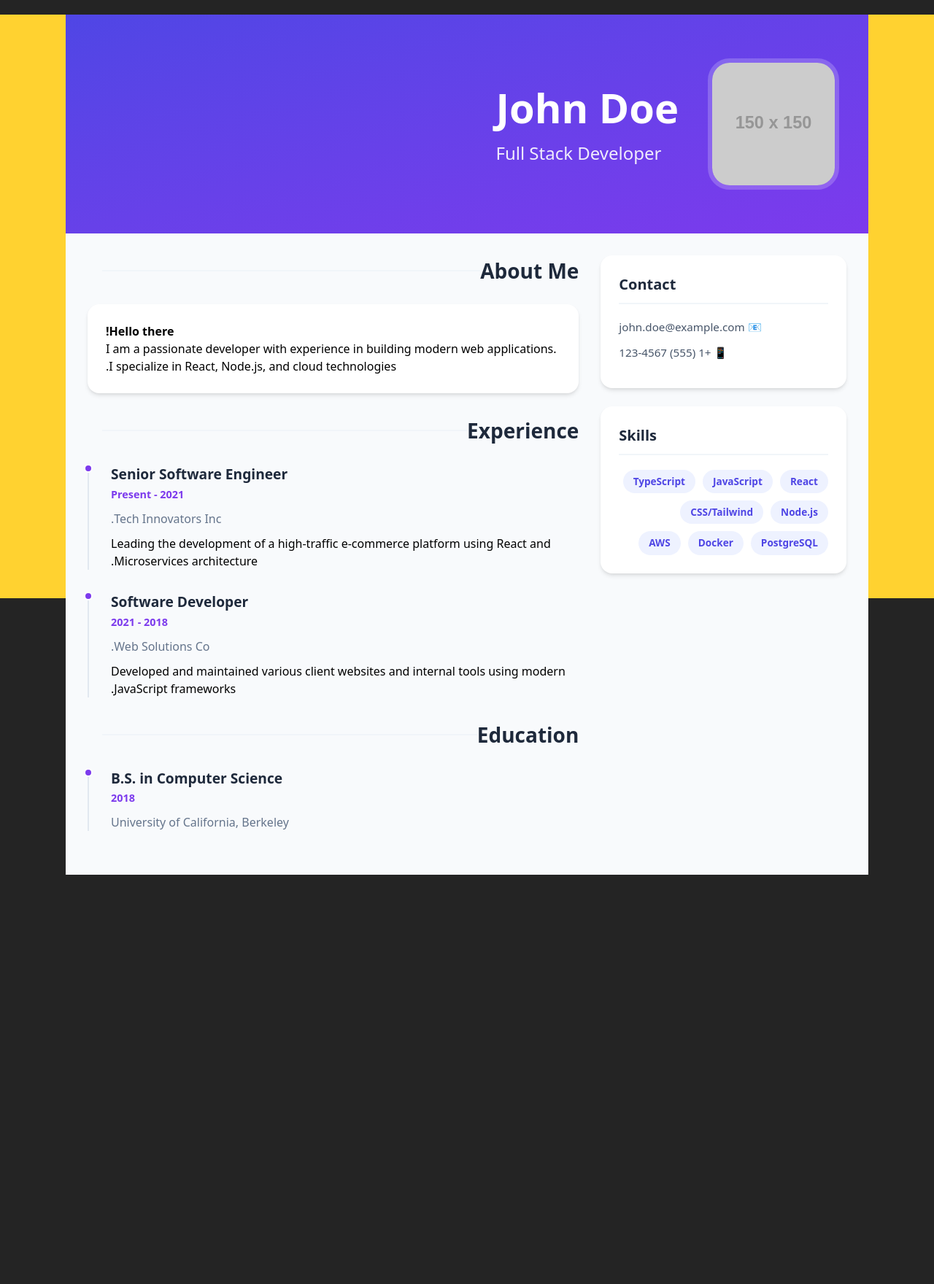
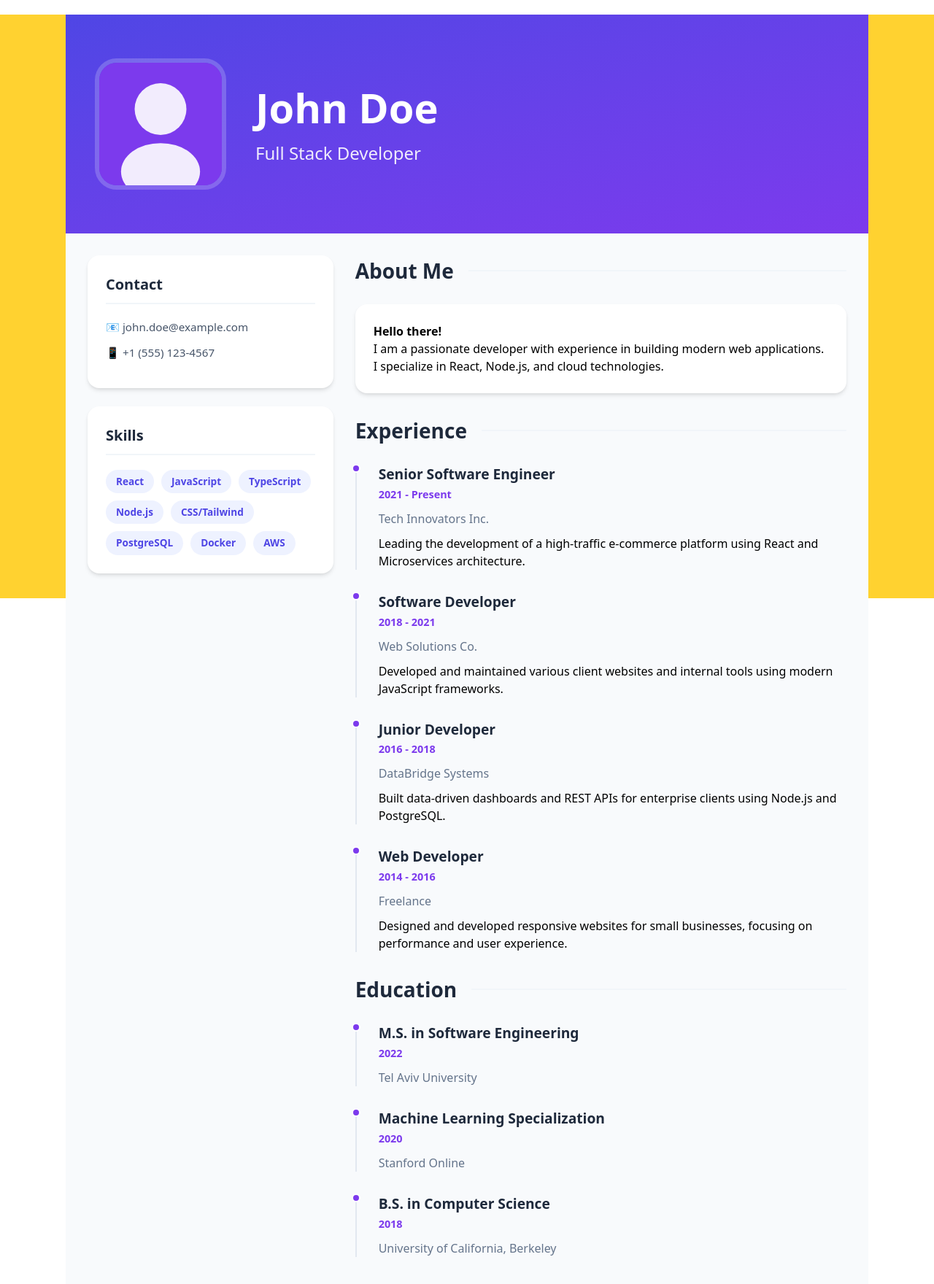
Before and after one commit to ChenPeleg/my-cv, a React (Vite) app: page / in a window 1280 px wide. Shown: the top 1760 px of the page at 73% size. Before the commit the page ends 1199 px from the top, so only its background shows below. Built offline with nearby package versions, Linux system fonts and the light colour scheme.

Commit message:
Improve CV layout and content: ltr direction, placeholder avatar, fix black line, more experience/education
Co-authored-by: ChenPeleg <24780916+ChenPeleg@users.noreply.github.com>

```diff
--- a/cv.yaml
+++ b/cv.yaml
@@ -1,7 +1,7 @@
 name: "John Doe"
 title: "Full Stack Developer"
 greeting: "Hello there!"
-imageUrl: "https://via.placeholder.com/150"
+imageUrl: "/placeholder-avatar.svg"
 text1: "I am a passionate developer with experience in building modern web applications."
 text2: "I specialize in React, Node.js, and cloud technologies."
 email: "john.doe@example.com"
@@ -25,7 +25,21 @@ experience:
     role: "Software Developer"
     period: "2018 - 2021"
     description: "Developed and maintained various client websites and internal tools using modern JavaScript frameworks."
+  - company: "DataBridge Systems"
+    role: "Junior Developer"
+    period: "2016 - 2018"
+    description: "Built data-driven dashboards and REST APIs for enterprise clients using Node.js and PostgreSQL."
+  - company: "Freelance"
+    role: "Web Developer"
+    period: "2014 - 2016"
+    description: "Designed and developed responsive websites for small businesses, focusing on performance and user experience."
 education:
+  - school: "Tel Aviv University"
+    degree: "M.S. in Software Engineering"
+    year: "2022"
+  - school: "Stanford Online"
+    degree: "Machine Learning Specialization"
+    year: "2020"
   - school: "University of California, Berkeley"
     degree: "B.S. in Computer Science"
     year: "2018"
--- a/index.html
+++ b/index.html
@@ -8,7 +8,7 @@
     <title>cv</title>
   </head>
 
-  <body dir="rtl">
+  <body dir="ltr">
     <div id="root"></div>
     <script type="module" src="/src/main.tsx"></script>
   </body>
--- a/src/cvData.ts
+++ b/src/cvData.ts
@@ -3,7 +3,7 @@ export const cvData = {
   "name": "John Doe",
   "title": "Full Stack Developer",
   "greeting": "Hello there!",
-  "imageUrl": "https://via.placeholder.com/150",
+  "imageUrl": "/placeholder-avatar.svg",
   "text1": "I am a passionate developer with experience in building modern web applications.",
   "text2": "I specialize in React, Node.js, and cloud technologies.",
   "email": "john.doe@example.com",
@@ -31,9 +31,31 @@ export const cvData = {
       "role": "Software Developer",
       "period": "2018 - 2021",
       "description": "Developed and maintained various client websites and internal tools using modern JavaScript frameworks."
+    },
+    {
+      "company": "DataBridge Systems",
+      "role": "Junior Developer",
+      "period": "2016 - 2018",
+      "description": "Built data-driven dashboards and REST APIs for enterprise clients using Node.js and PostgreSQL."
+    },
+    {
+      "company": "Freelance",
+      "role": "Web Developer",
+      "period": "2014 - 2016",
+      "description": "Designed and developed responsive websites for small businesses, focusing on performance and user experience."
     }
   ],
   "education": [
+    {
+      "school": "Tel Aviv University",
+      "degree": "M.S. in Software Engineering",
+      "year": "2022"
+    },
+    {
+      "school": "Stanford Online",
+      "degree": "Machine Learning Specialization",
+      "year": "2020"
+    },
     {
       "school": "University of California, Berkeley",
       "degree": "B.S. in Computer Science",
--- a/src/index.css
+++ b/src/index.css
@@ -5,9 +5,9 @@
   line-height: 1.5;
   font-weight: 400;
 
-  color-scheme: light dark;
-  color: rgba(255, 255, 255, 0.87);
-  background-color: #242424;
+  color-scheme: light;
+  color: #213547;
+  background-color: #ffffff;
 
   font-synthesis: none;
   text-rendering: optimizeLegibility;
--- a/src/pages/MainPage.tsx
+++ b/src/pages/MainPage.tsx
@@ -6,7 +6,7 @@ export const MainPage = () => {
 
   return (
     <div className="max-w-[1100px] mx-auto my-5 bg-[#f8fafc] font-sans text-left">
-      <header className="bg-linear-to-br from-[#4f46e5] to-[#7c3aed] text-white p-[60px_40px] flex flex-col md:flex-row items-center gap-10 rounded-none">
+      <header className="bg-linear-to-br from-[#4f46e5] to-[#7c3aed] text-white p-[60px_40px] flex flex-col md:flex-row items-center gap-10 border-0">
         <img src={imageUrl} alt={name} className="w-[180px] h-[180px] rounded-[30px] border-[6px] border-white/20 object-cover" />
         <div>
           <h1 className="text-[3.5rem] m-0 font-extrabold leading-tight">{name}</h1>
```
Also changed, not shown: public/placeholder-avatar.svg (added), 1 other file (tests, documents, lock files or other folders).
